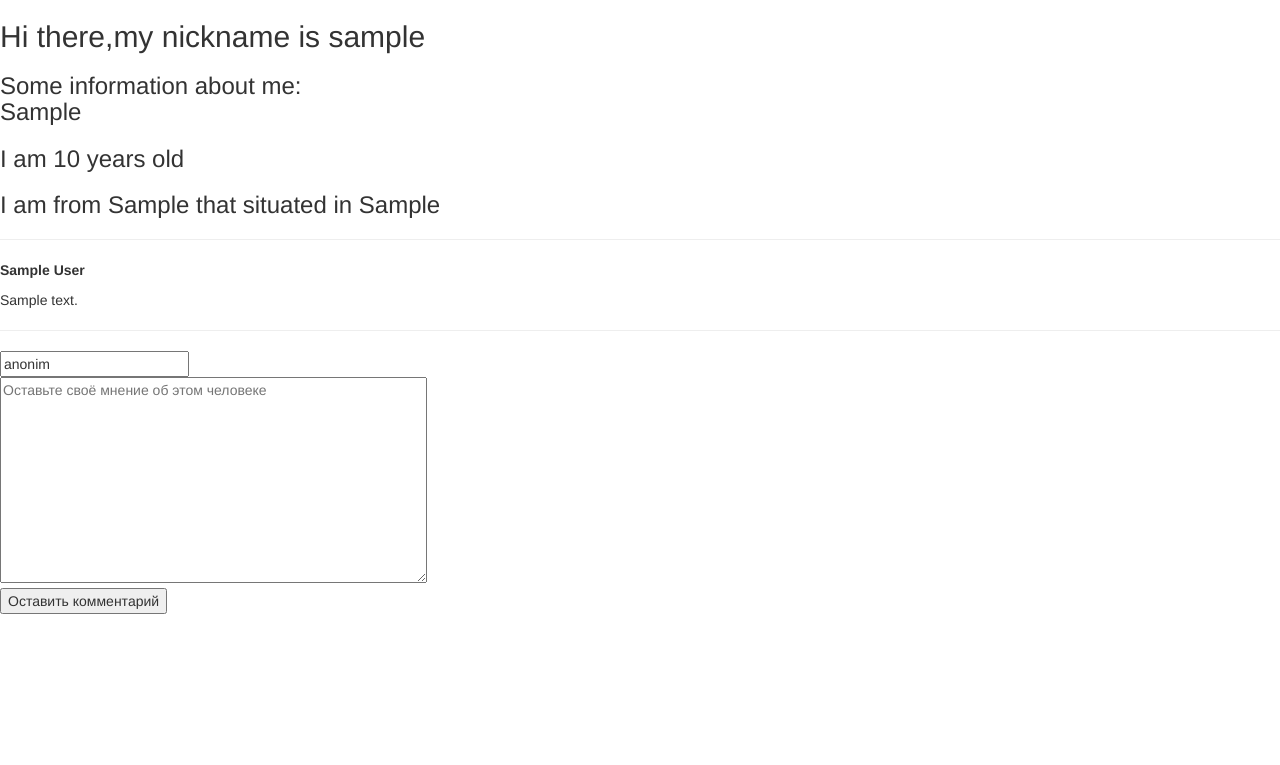
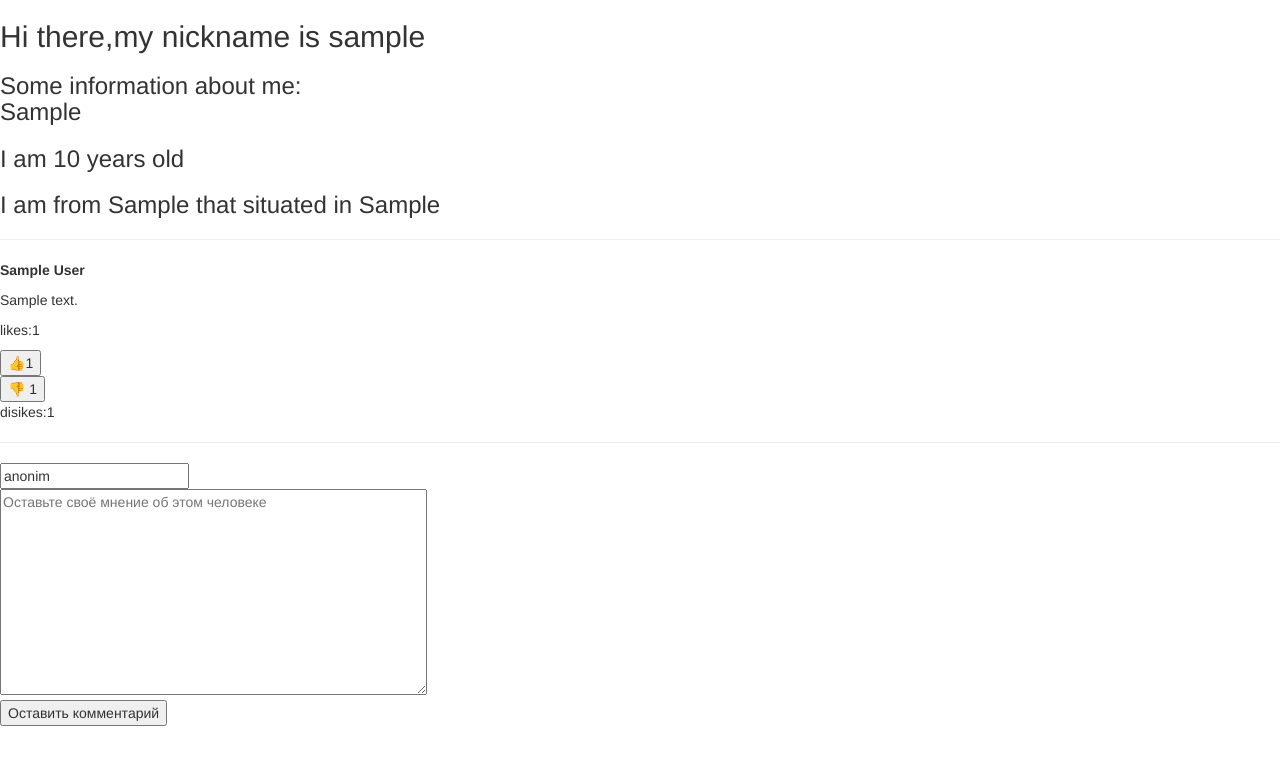
Before and after one commit to nikita907/taoapp, a Django app: page /1/ in a window 1280 px wide. Shown: the top 765 px of the page. Run offline with Django 3.2, Linux system fonts and the light colour scheme; tables that the repository leaves empty hold one stand-in row (values such as "Sample post"); some libraries are stand-ins or nearby versions.

Commit message:
Tao commit

```diff
--- a/tao/apps/comment/models.py
+++ b/tao/apps/comment/models.py
@@ -12,7 +12,7 @@ class Users(models.Model):
         verbose_name_plural="Пользователи"
 
 class Comment(models.Model):
-    members = models.ForeignKey(Users,on_delete=models.CASCADE,default='1')
+    comment_id = models.ForeignKey(Users,on_delete=models.CASCADE,default='1')
     comment_author = models.CharField('автор коммента',max_length=20)
     comment_text=models.TextField('текст коммента',max_length=400)
     comment_likes=models.IntegerField("лайки")
--- a/tao/apps/comment/urls.py
+++ b/tao/apps/comment/urls.py
@@ -4,5 +4,7 @@ from . import views
 urlpatterns=[
     path('', views.post_list, name='post_list'),
     path('<int:users_id>/', views.prof ,name='prof'),
-    path('<int:users_id>/leave_opinion', views.leave_opinion ,name='leave_opinion')
+    path('<int:users_id>/leave_opinion', views.leave_opinion ,name='leave_opinion'),
+    path('<int:users_id>/<int:comment_id>/like_change', views.like_change ,name='like_change'),
+    path('<int:users_id>/<int:comment_id>/dislike_change', views.dislike_change, name='dislike_change')
 ]
--- a/tao/apps/comment/views.py
+++ b/tao/apps/comment/views.py
@@ -1,26 +1,45 @@
-from django.http import Http404,HttpResponseRedirect
+from django.http import Http404, HttpResponseRedirect
 from django.shortcuts import render
-from .models import Users,Comment,AdditionalComments
+from .models import Users, Comment, AdditionalComments
 from django.urls import reverse
 from django.utils import timezone
-def prof(request,users_id):
 
+
+def prof(request, users_id):
     try:
-        a=Users.objects.get(id=users_id)
+        a = Users.objects.get(id=users_id)
     except:
         raise Http404("Такого пользователя нет")
 
-    commen=a.comment_set.all()
-    return render(request,'comment/prof.html',{'User':a,'commen':commen})
+    commen = a.comment_set.all()
+    return render(request, 'comment/prof.html', {'User': a, 'commen': commen})
+
 
 def leave_opinion(request, users_id):
     try:
-        a=Users.objects.get(id=users_id)
+        a = Users.objects.get(id=users_id)
     except:
         raise Http404("Такого пользователя нет")
 
-    a.comment_set.create(comment_author=request.POST['name'],comment_text=request.POST['text'],comment_likes='23',
-                         comment_dislikes='1',pub_date=timezone.now())
+    a.comment_set.create(comment_author=request.POST['name'], comment_text=request.POST['text'], comment_likes='0',
+                         comment_dislikes='0', pub_date=timezone.now())
     return HttpResponseRedirect(reverse('prof', args=(a.id,)))
+
+
+def like_change(request, users_id,comment_id):
+    a = Users.objects.get(id=users_id)
+    b = Comment.objects.get(id=comment_id)
+    b.comment_likes = int(b.comment_likes) + 1
+    b.save()
+    return HttpResponseRedirect(reverse('prof', args=(a.id,)))
+
+def dislike_change(request,users_id,comment_id):
+    a = Users.objects.get(id=users_id)
+    b = Comment.objects.get(id=comment_id)
+    b.comment_dislikes = int(b.comment_dislikes) + 1
+    b.save()
+    return HttpResponseRedirect(reverse('prof', args=(a.id,)))
+
+
 def post_list(request):
     return render(request, 'comment/start.html', {})
--- a/tao/templates/comment/prof.html
+++ b/tao/templates/comment/prof.html
@@ -12,6 +12,15 @@
 <p>
     <strong>{{c.comment_author}}</strong>
     <p>{{c.comment_text}}</p>
+<p>likes:{{c.comment_likes}}</p>
+<form action="{%url 'like_change' user.id c.id %}" method="get">
+    {% csrf_token %}
+    <input type="submit" value="&#128077;{{c.comment_likes}}" name="likes"></input>
+</form>
+<form action="{%url 'dislike_change' User.id c.id %}" method="get">
+ <input type="submit" value="&#128078 {{c.comment_dislikes}}" name="likes"></input>
+</form>
+<p>disikes:{{c.comment_dislikes}}</p>
 </p>
 {%endfor%}
 {%else%}
```
Also changed, not shown: tao/apps/comment/migrations/0003_auto_20200307_1936.py (added).
